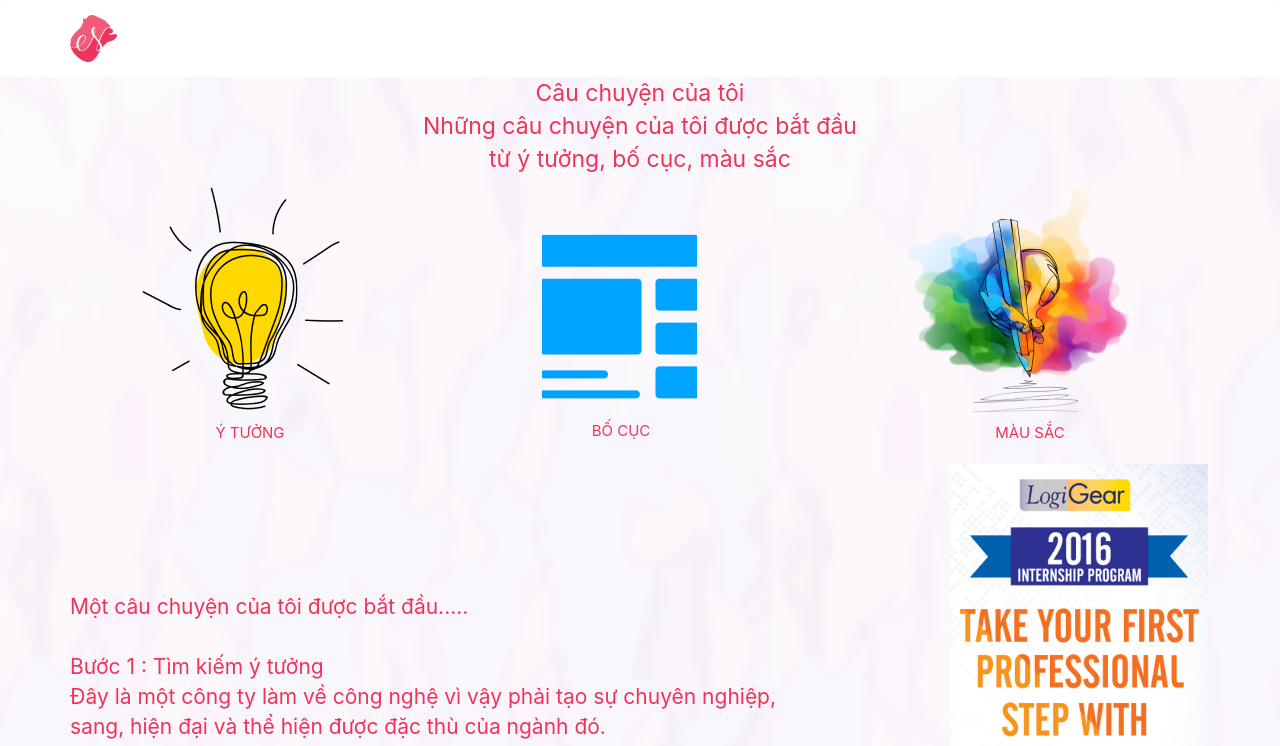
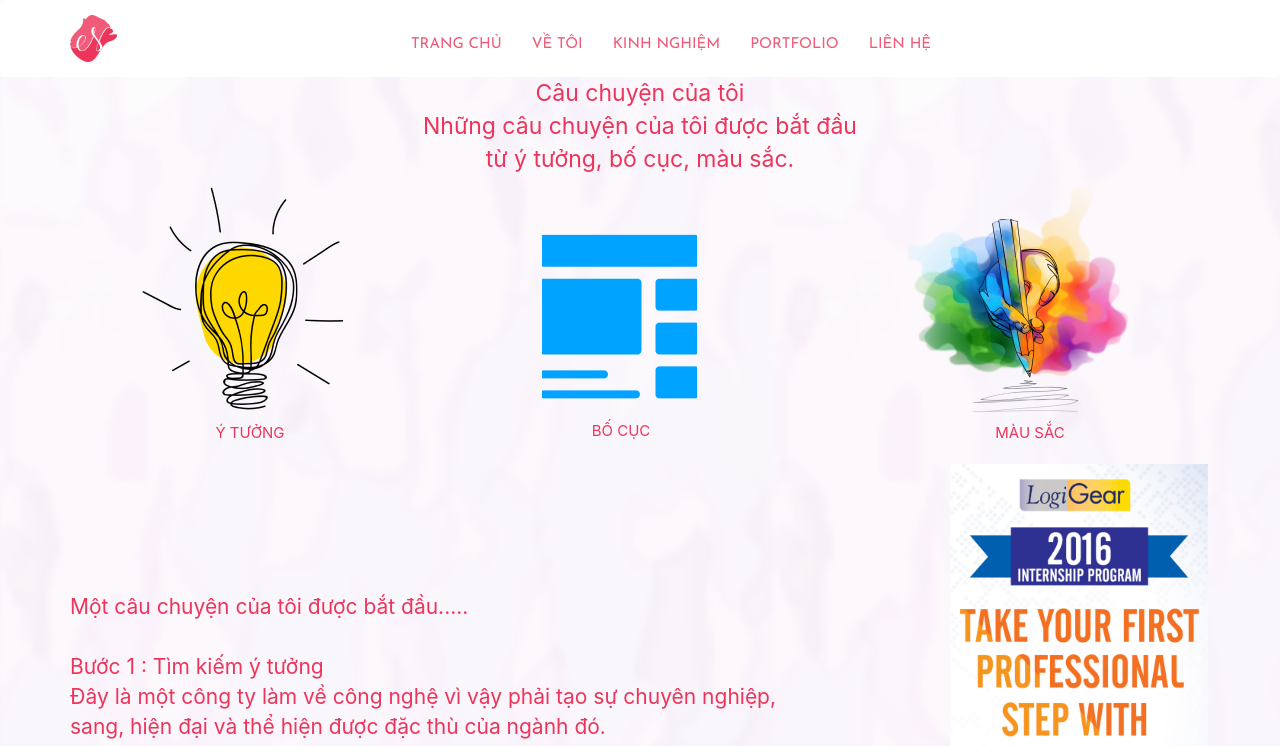
Before and after one commit to Rosepham9x/PortfolioRose, a React (Create React App) app: page /ve-toi in a window 1280 px wide. Shown: the top 746 px of the page. Built offline with nearby package versions, Linux system fonts and the light colour scheme.

Commit message:
Commit message

```diff
--- a/src/App.css
+++ b/src/App.css
@@ -302,3 +302,7 @@
       .loichao span{
         display: inherit;
       }
+
+      a {
+        color: beige;
+      }
--- a/src/Component/AboutMePage.js
+++ b/src/Component/AboutMePage.js
@@ -14,7 +14,7 @@
           <div className="vetoi">
          <span> Câu chuyện của tôi</span> <br></br>
         <span>Những câu chuyện của tôi được bắt đầu</span> <br></br>
-        <span> từ ý tưởng, bố cục, màu sắc</span>
+        <span> từ ý tưởng, bố cục, màu sắc.</span>
          </div>
           </Col>
         </Row>
```
